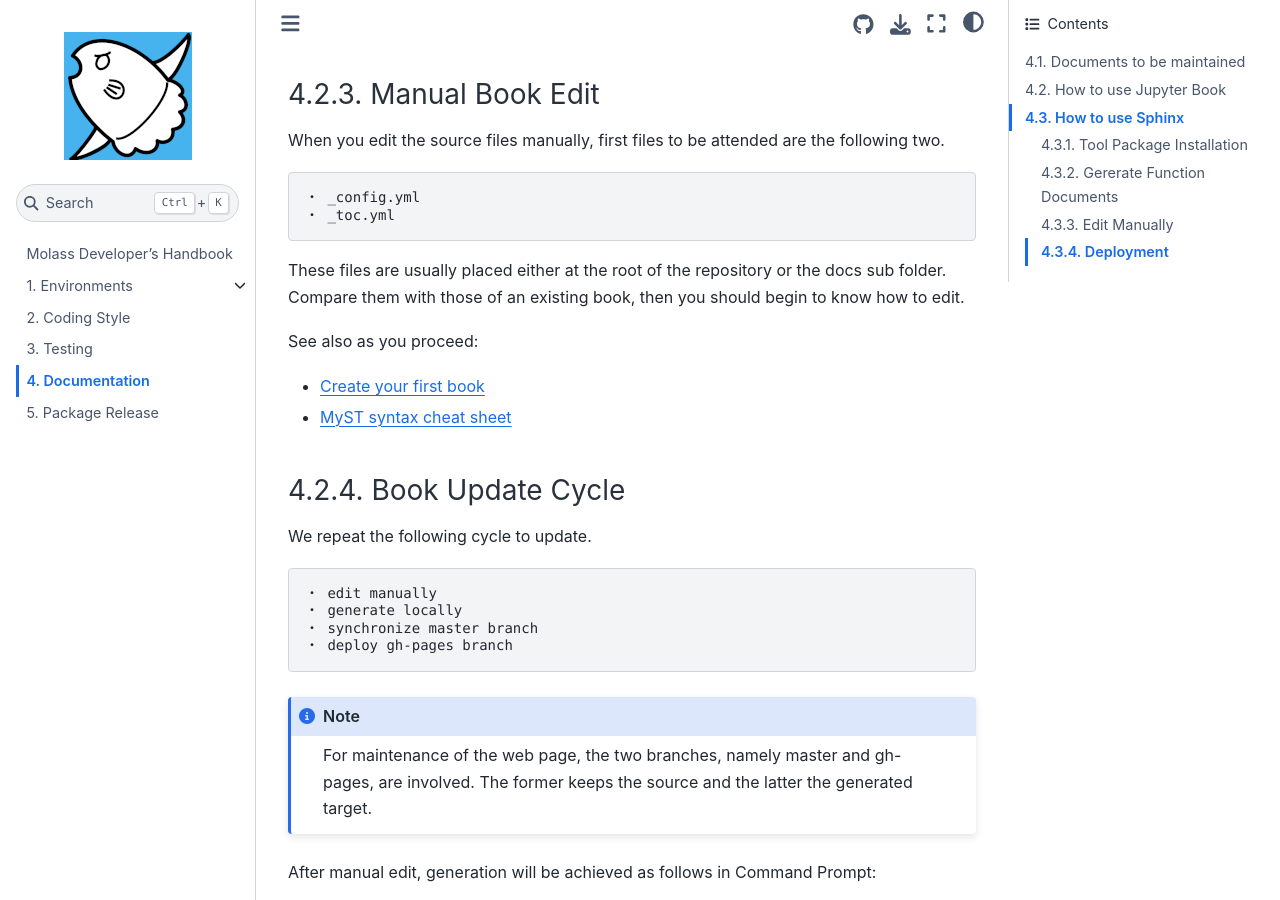
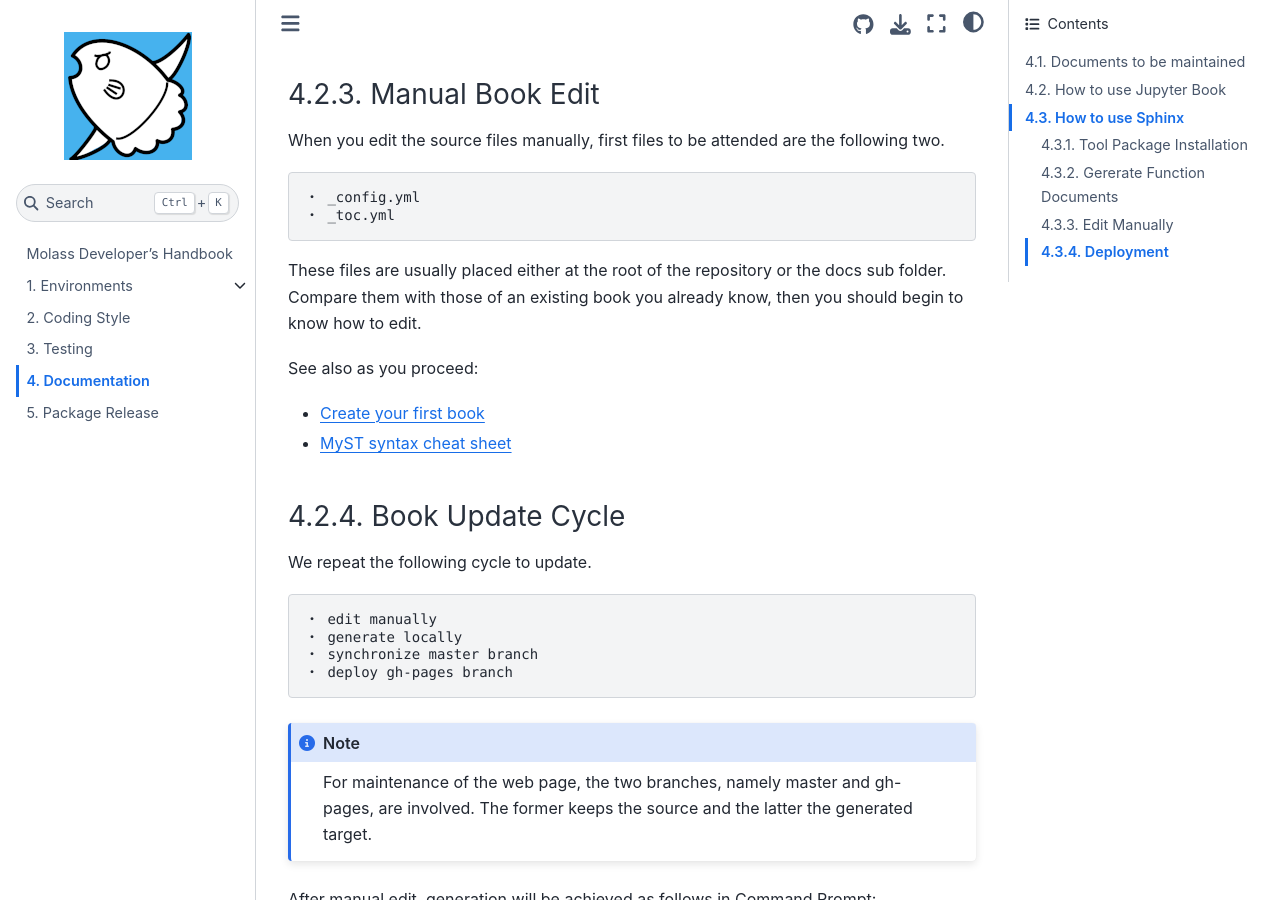
Before and after one commit to biosaxs-dev/molass-develop, a Jupyter Book: the page built from chapters/07/documentation.md, in a window 1280 px wide and 900 px high, scrolled down 1442 px. Built offline with Jupyter Book 1.0.4 settings and Sphinx 7.4.7 and the Sphinx Book theme 1.1.4, drawn with Linux system fonts in a browser that asks for light colours.

Commit message:
update for better wording

```diff
--- a/chapters/07/documentation.md
+++ b/chapters/07/documentation.md
@@ -53,7 +53,7 @@
     ・ _config.yml
     ・ _toc.yml
 
-These files are usually placed either at the root of the repository or the docs sub folder. Compare them with those of an existing book, then you should begin to know how to edit.
+These files are usually placed either at the root of the repository or the docs sub folder. Compare them with those of an existing book you already know, then you should begin to know how to edit.
 
 See also as you proceed:
 
```
